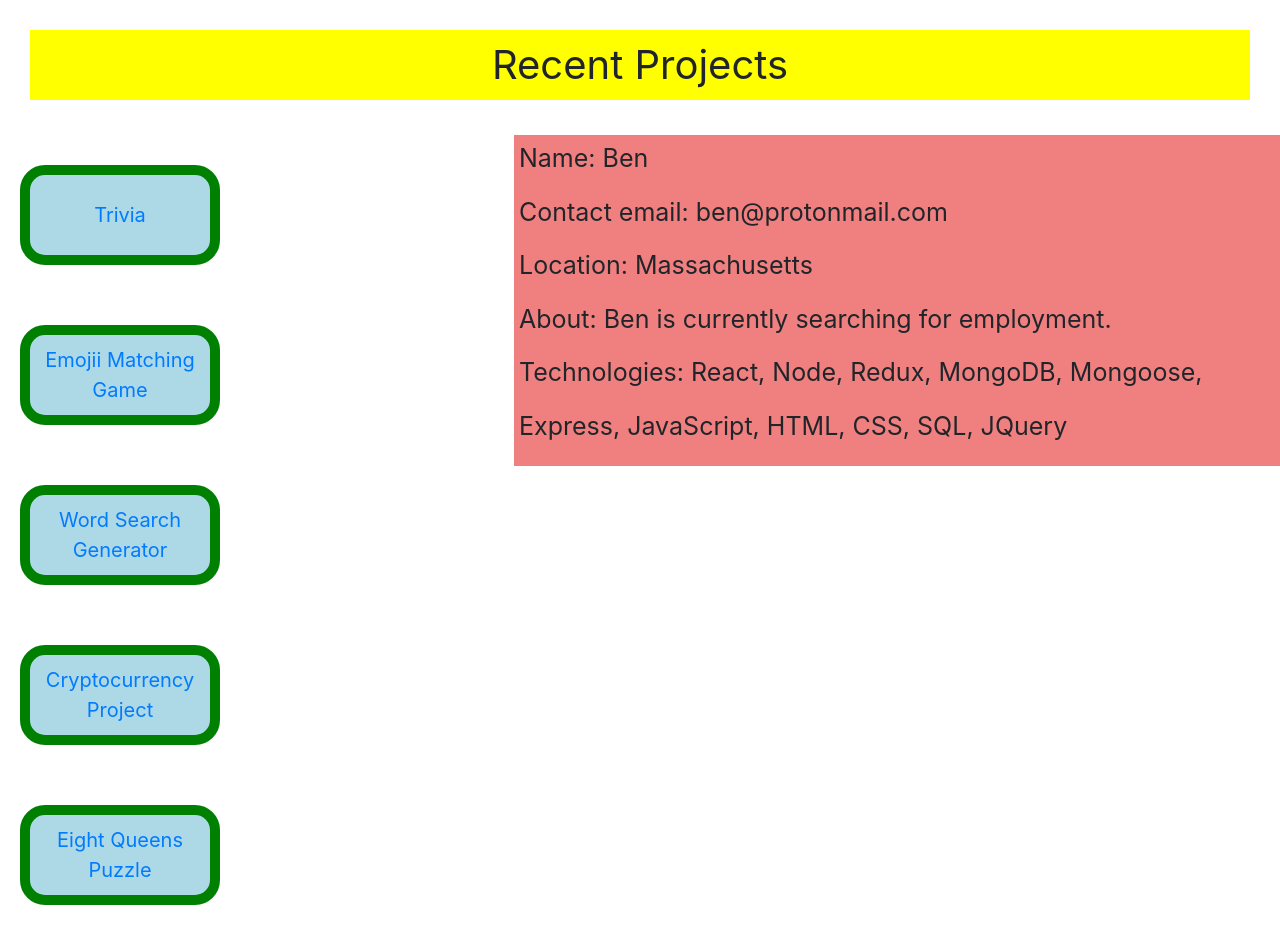
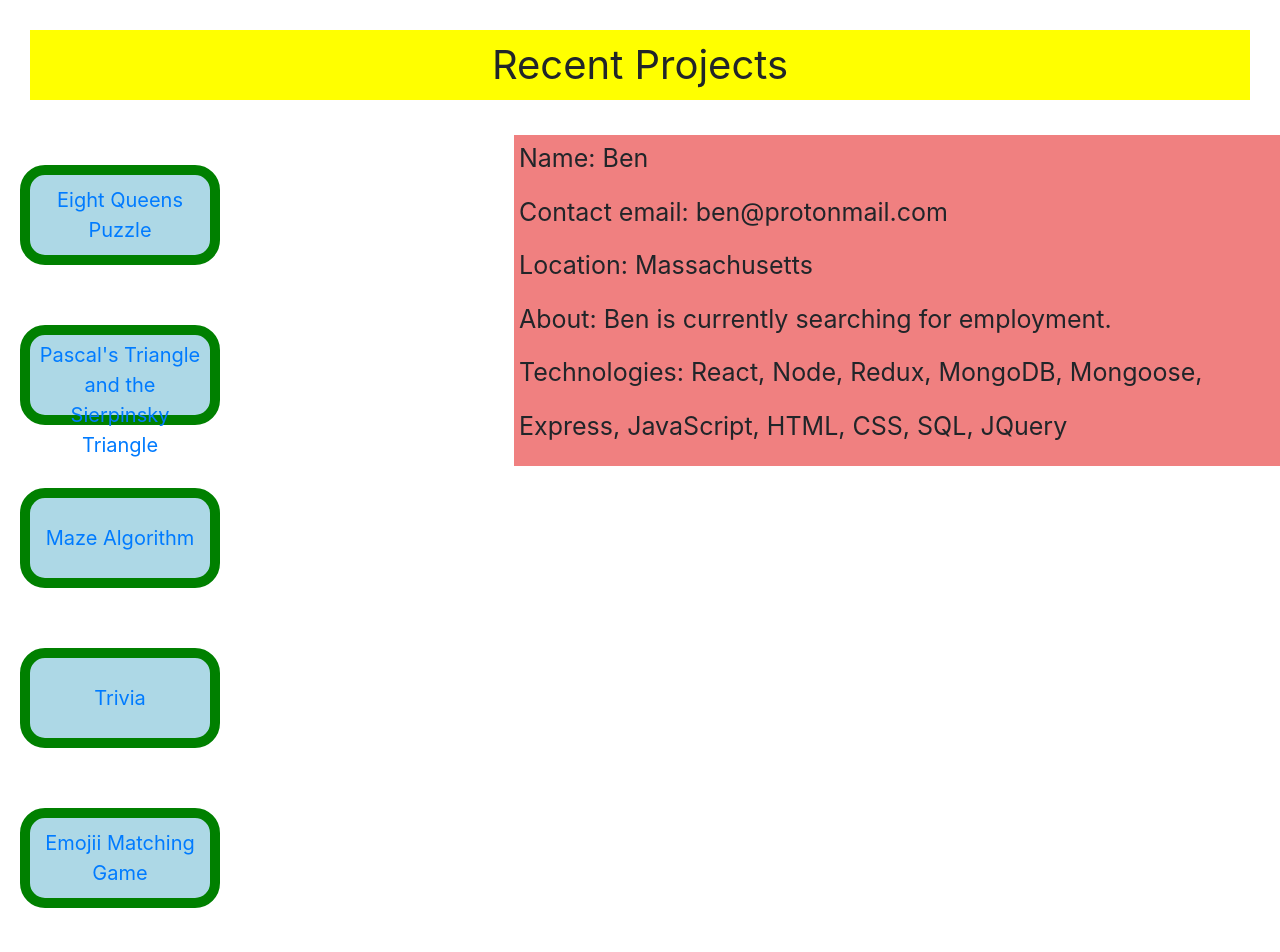
Before and after one commit to Ben8842/portfolio, a React (Create React App) app: page / in a window 1280 px wide. Shown: the top 952 px of the page. Built offline with nearby package versions, Linux system fonts and the light colour scheme.

Commit message:
added many projects

```diff
--- a/src/App.js
+++ b/src/App.js
@@ -8,6 +8,21 @@ function App() {
       <div class="row">
         <div class="column left">
           <div>
+            <button class="fancy" variant="secondary" size="lg" block>
+              <a href="https://602eb62581bfec0b60715d27--tender-benz-d42ce4.netlify.app/">
+                Eight Queens Puzzle
+              </a>
+            </button>
+            <button class="fancy" variant="secondary" size="lg" block>
+              <a href="https://602eb8f53052f10edef3345c--jolly-meninsky-2047bc.netlify.app/">
+                Pascal's Triangle and the Sierpinsky Triangle
+              </a>
+            </button>
+            <button class="fancy" variant="secondary" size="lg" block>
+              <a href="https://602ebac51289420df6521193--optimistic-babbage-2ed085.netlify.app/">
+                Maze Algorithm
+              </a>
+            </button>
             <button class="fancy" variant="primary" size="lg" block>
               <a href="https://trivia-redux.herokuapp.com/">Trivia</a>
             </button>
@@ -17,19 +32,21 @@ function App() {
                 Emojii Matching Game
               </a>
             </button>
-            <button class="fancy" variant="primary" size="lg" block>
-              <a href="https://wordsearch-generator.herokuapp.com/">
-                Word Search Generator
-              </a>
-            </button>
+
             <button class="fancy" variant="secondary" size="lg" block>
               <a href="https://benwperkins.github.io/BitProject/">
                 Cryptocurrency Project
               </a>
             </button>
+
             <button class="fancy" variant="secondary" size="lg" block>
-              <a href="https://602eb62581bfec0b60715d27--tender-benz-d42ce4.netlify.app/">
-                Eight Queens Puzzle
+              <a href="https://602ebd1402f21e0d964f14e7--wonderful-mahavira-3cec2e.netlify.app/">
+                Trivia Application Tutorial
+              </a>
+            </button>
+            <button class="fancy" variant="primary" size="lg" block>
+              <a href="https://wordsearch-generator.herokuapp.com/">
+                Word Search Generator
               </a>
             </button>
           </div>
```
